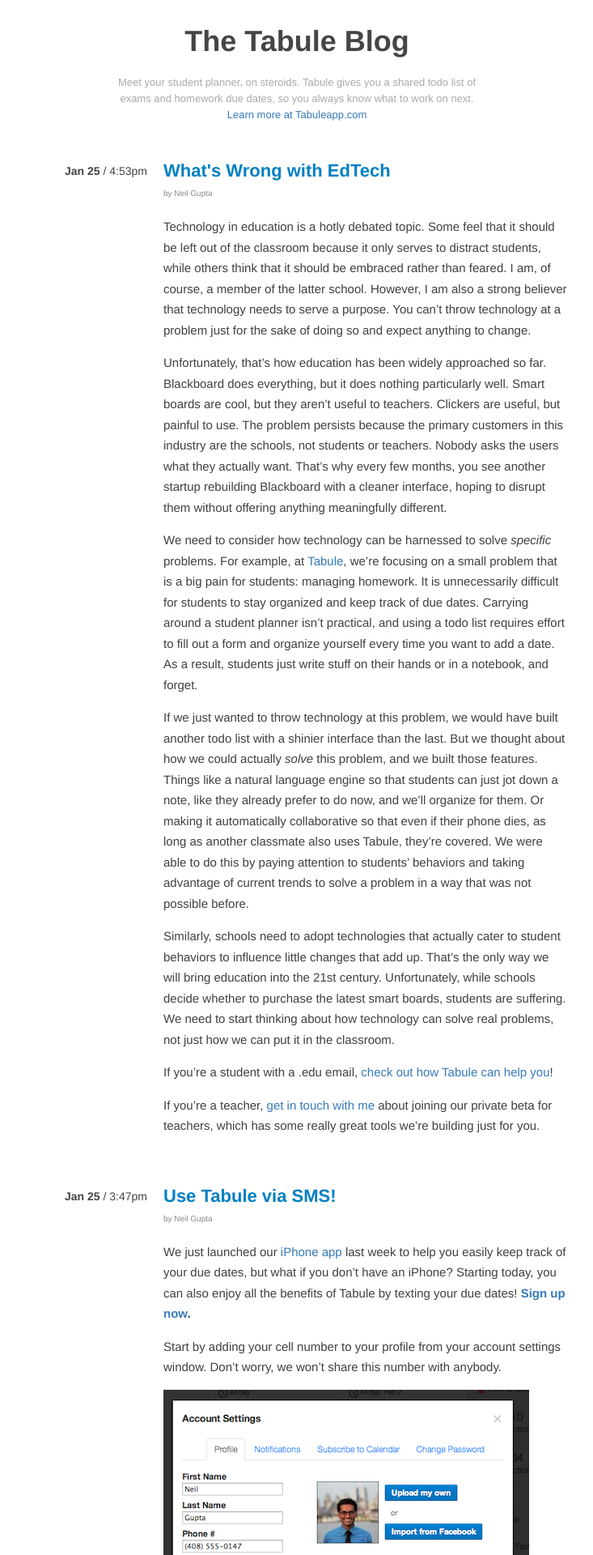
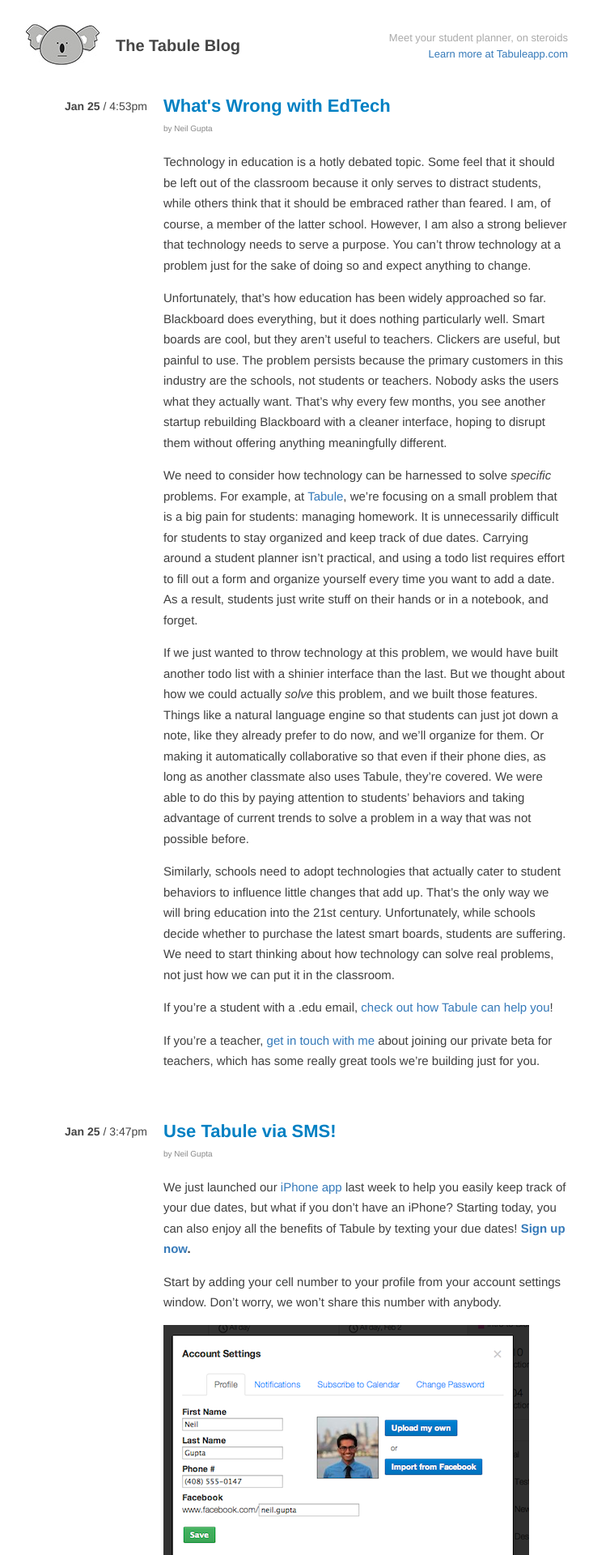
Before and after one commit to Tabule/TabuleBlog, a Jekyll site: the page built from index.html, in a window 1280 px wide. Shown: the top 1920 px of the page at 81% size, without its empty margins (273-1006 px from the left). Built offline with Jekyll 4.4.1, drawn with Linux system fonts in a browser that asks for light colours; comment, search, counter and statistics services are not loaded.

Commit message:
changed blog header styling, added unpublished 1.2 blog post

```diff
--- a/_layouts/default.html
+++ b/_layouts/default.html
@@ -28,12 +28,13 @@
 <div class="site">
 
 	<div class="title">
-		<a href="/" title="Tabule Blog">The Tabule Blog</a>
+		<a href="/" title="Tabule Blog">
+      <img src="/images/koala.jpg" width="91" height="50" alt="Koala" />
+    </a>
+      <span><a href="/" title="Tabule Blog">The Tabule Blog</a></span>
 	</div>
 
-  <p class="site_description">Meet your student planner, on steroids. Tabule gives you a shared todo list
-    of exams and homework due dates,
-so you always know what to work on next.
+  <p class="site_description">Meet your student planner, on steroids
     <a href="http://tabuleapp.com">Learn more at Tabuleapp.com</a></p>
 
 <div class="clear">&nbsp;</div>
--- a/atom.xml
+++ b/atom.xml
@@ -15,6 +15,7 @@
  </author>
 
  {% for post in site.posts %}
+ {% if post.unpublished != true %}
  <entry>
    <title>{{ post.title }}</title>
    <link href="http://blog.tabuleapp.com{{ post.url }}"/>
@@ -24,6 +25,7 @@
    	{{ post.content | xml_escape }}
    </content>
  </entry>
+ {% endif %}
  {% endfor %}
 
 </feed>
--- a/css/screen.css
+++ b/css/screen.css
@@ -62,29 +62,35 @@
 
 .site {
   width: 670px;
-  margin: 2em auto 2em auto;
+  margin: 2em auto;
 }
 
 .title {
-  color: #454545;
-  font-weight: bold;
-  font-size: 36px;
-  text-align: center;
-  vertical-align: top;
-  margin-bottom: 20px;
+  float: left;
+  width: 300px;
 }
 
-.title a {
+.title img {
+  float: left;
+}
+
+.title span a {
+  font-weight: bold;
+  font-size: 20px;
   color: #454545;
+  padding-top: 15px;
+  margin-left: 20px;
+  float: left;
 }
 
 .site_description {
-  text-align: center;
   font-size: 13px;
   color: #aaa;
   line-height: 20px;
-  width: 450px;
-  margin: 0 auto 20px auto;
+  width: 250px;
+  text-align: right;
+  float: right;
+  margin-top: 7px;
 }
 
 .site .footer {
--- a/index.html
+++ b/index.html
@@ -6,6 +6,7 @@
 <div id="home">
 
     {% for post in site.posts %}
+      {% if post.unpublished != true %}
       <div class="postunit">
         <div class="info-column">
             <div class="date"><a href="{{ post.url }}"><span class="date-day">{{ post.date | date: '%b %d' }}</span></a> / {{ post.time }}</div>
@@ -22,6 +23,7 @@
         </div>
         <div class="clear"></div>
       </div>
+      {% endif %}
     {% endfor %}
 
 </div>
```
Also changed, not shown: _posts/2013-03-04-tabule-1-2.md (added, +37 -0 lines), images/koala.jpg (added), post_files/1-2-addDueDates.png (added), post_files/1-2-dotCharts.png (added), post_files/1-2-swipeToComplete.png (added).
